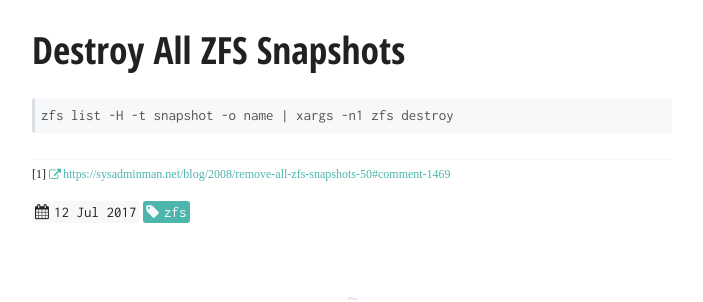
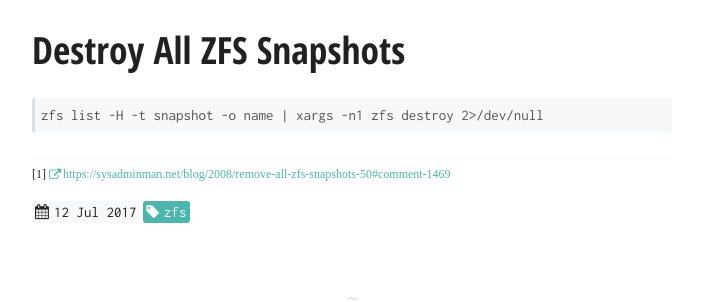
Before and after one commit to gh0st/docs.j7k6.org, a Jekyll site: the page built from index.html, in a window 1280 px wide and 900 px high. Shown: the part 121-423 px from the top of the window, without its empty margins (288-991 px from the left). Built offline with Jekyll 4.4.1, drawn with Linux system fonts in a browser that asks for light colours; nearby versions of some CDN libraries; some web fonts are replaced; the list of posts is cut into pages by our own code; comment, search, counter and statistics services are not loaded.

Commit message:
zfs destroy

````diff
--- a/_posts/2017-07-12-zfs-destroy-all-snapshots.md
+++ b/_posts/2017-07-12-zfs-destroy-all-snapshots.md
@@ -5,7 +5,7 @@ tags: [zfs]
 ---
 
 ```bash
-zfs list -H -t snapshot -o name | xargs -n1 zfs destroy
+zfs list -H -t snapshot -o name | xargs -n1 zfs destroy 2>/dev/null
 ```
 
 ---
````
